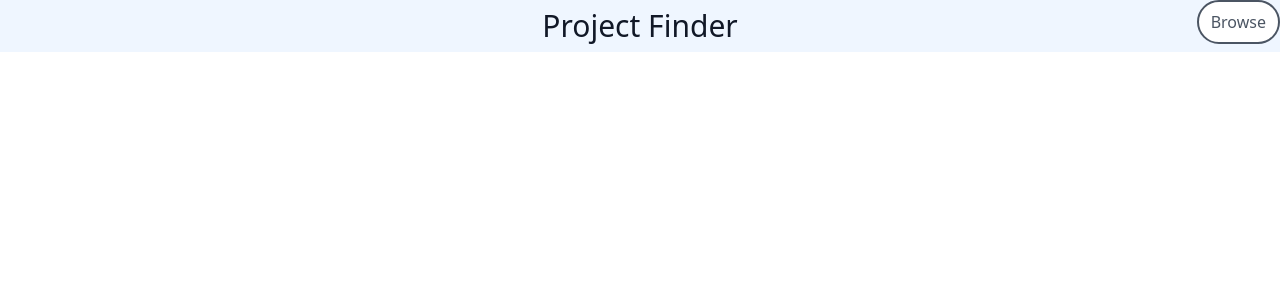
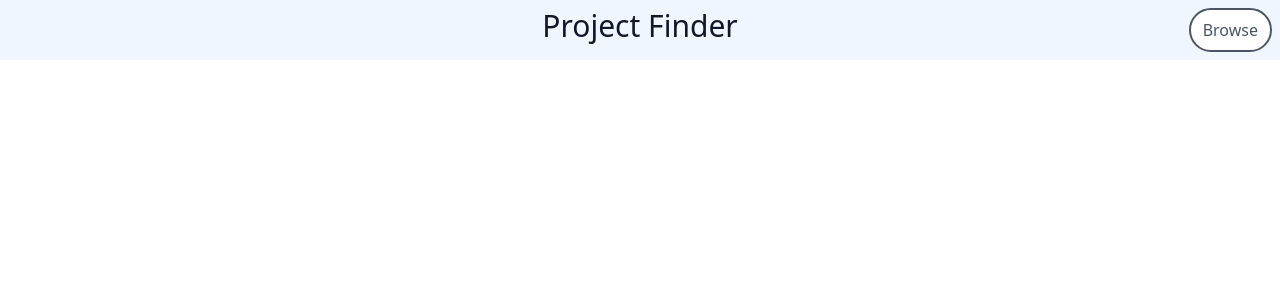
Before and after one commit to kiserd/OSU-CS467-Capstone-Project, a Next.js app in the folder portfolio-project-matching-app/: page /myProfile in a window 1280 px wide. Shown: the top 300 px of the page. Built offline with nearby package versions, Linux system fonts and the light colour scheme.

Commit message:
Add margin to button in Nav to fix #30

```diff
--- a/portfolio-project-matching-app/components/Nav.js
+++ b/portfolio-project-matching-app/components/Nav.js
@@ -26,13 +26,13 @@ const Nav = () => {
                         <Link href="/" passHref>
                             {/* Link's child must take an href, so Button must be wrapped with <a> tags */}
                             <a>
-                            <Button text="Browse" isLink={true} addClassName="bg-white"/>
+                            <Button text="Browse" isLink={true} addClassName="bg-white m-2"/>
                             </a>
                         </Link>
                         :
                         <Link href="/myProfile" passHref>
                             <a>
-                            <Button text="Profile" isLink={true} addClassName="bg-white"/>
+                            <Button text="Profile" isLink={true} addClassName="bg-white m-2"/>
                             </a>
                         </Link>
 
```
